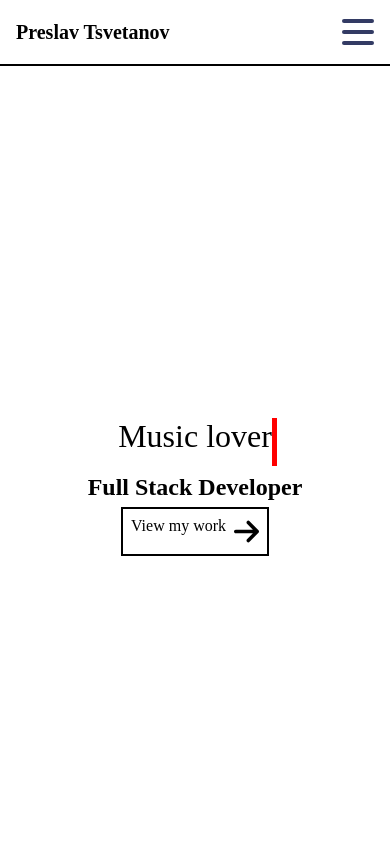
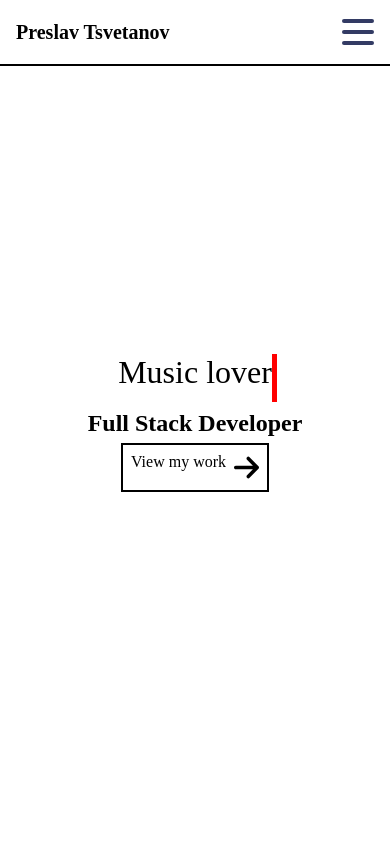
Before and after one commit to Preslav977/portfolio, a React (Vite) app: page / in a window 390 px wide. Shown: the top 844 px of the page. Built offline with nearby package versions, Linux system fonts and the light colour scheme.

Commit message:
Using position fixed on the navigation fixed the problem that hamburger menu didnt cover the whole page.

```diff
--- a/src/App.css
+++ b/src/App.css
@@ -41,8 +41,14 @@
   color: #888;
 } */
 
-.mainContainer {
+/* .mainContainer {
   min-height: 100vh;
   display: flex;
   flex-direction: column;
+} */
+
+main {
+  display: flex;
+  flex-direction: column;
+  min-height: 100vh;
 }
--- a/src/components/Navigation.module.css
+++ b/src/components/Navigation.module.css
@@ -3,10 +3,12 @@
   justify-content: space-between;
   align-items: center;
   padding: 1em;
-  position: sticky;
-  top: 0%;
+  position: fixed;
+  /* top: 0px; */
   z-index: 1;
   outline: 2px solid black;
+  /* background-color: #40c9a2; */
+  width: 100%;
 }
 
 .openHamburgerMenu,
@@ -126,12 +128,12 @@
 
   .hamburgerMobileMenuShow {
     z-index: 1;
-    width: 30rem;
+    width: 30em;
     display: flex;
     flex-direction: column;
     background-color: #40c9a2;
     align-items: center;
-    justify-content: center;
+    /* justify-content: center; */
     position: absolute;
     top: 70%;
     right: 0%;
```
